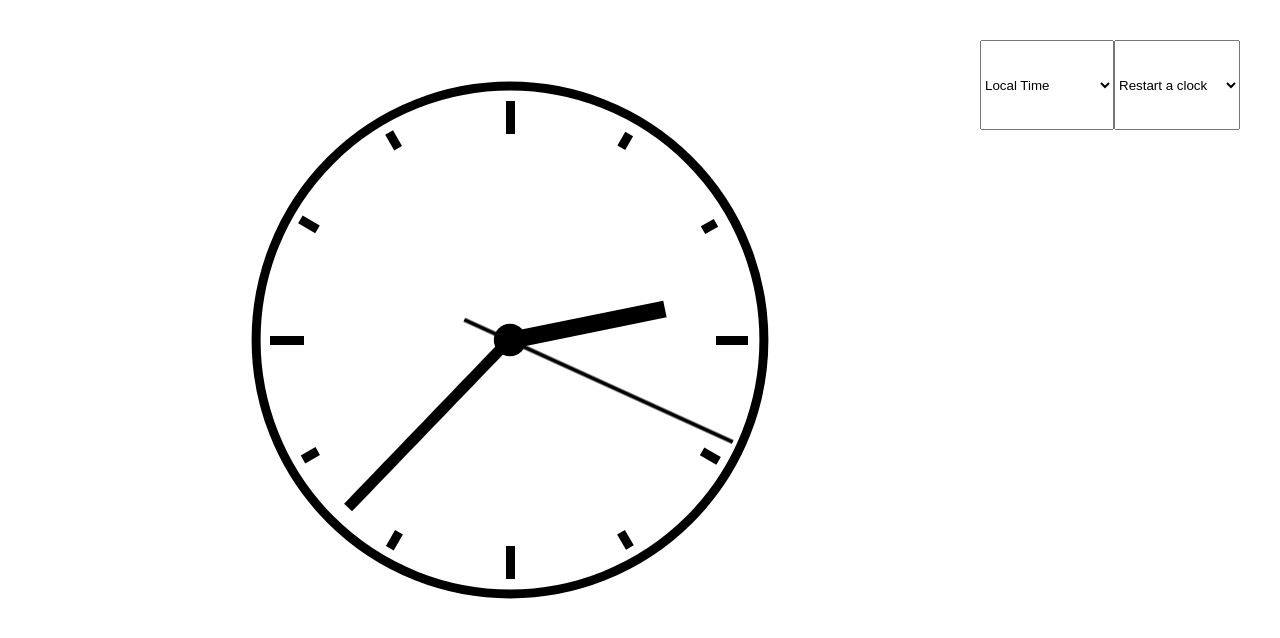
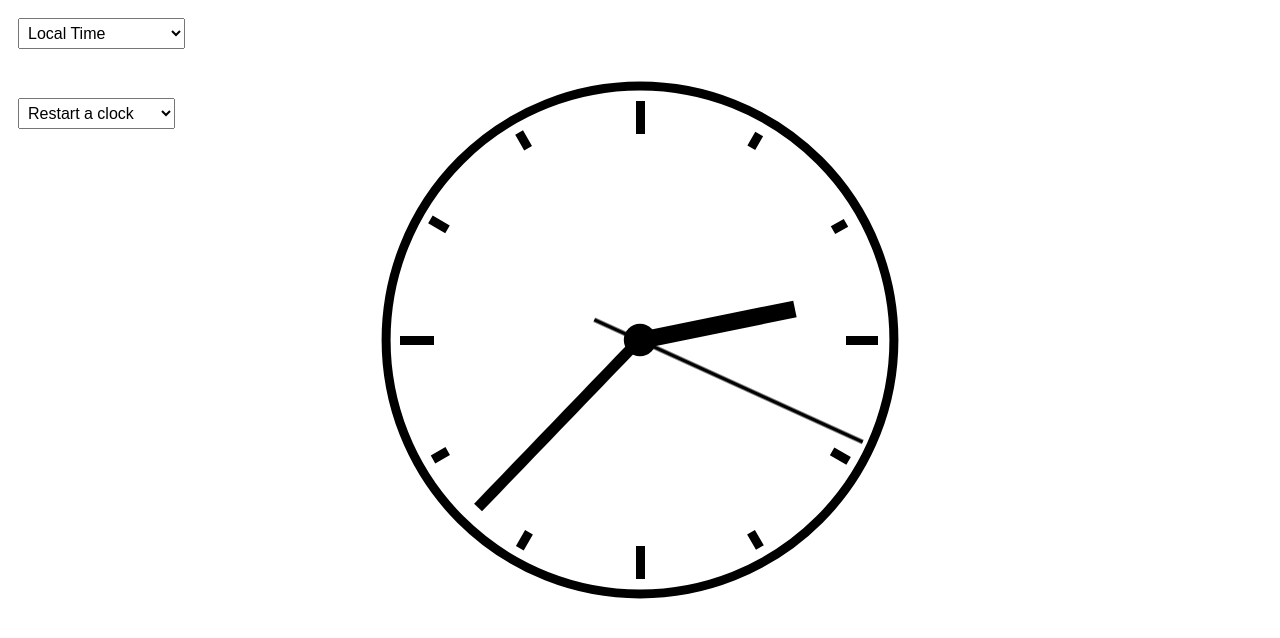
Before and after one commit to sofiiavoitkova/clock, a website: page index.html in a window 1280 px wide. Drawn offline with nearby package versions, Linux system fonts and the light colour scheme; files that its build step writes are made by us from their sources.

Commit message:
feat: update positioning and styling for select elements and clock hands

```diff
--- a/app/scss/style.scss
+++ b/app/scss/style.scss
@@ -1,14 +1,16 @@
 .main {
   display: flex;
   padding: 2em;
-  height: 90px;
+  height: auto; /* Adjust height to auto for better flexbox handling */
   justify-content: center;
-  align-items: middle;
+  align-items: center; /* Center elements horizontally */
+  position: relative;
 }
 
 .clockbox,
 #clock {
   width: 100%;
+  max-width: 600px; /* Ensure the clock has a maximum width */
 }
 
 /* Clock styles */
@@ -22,6 +24,7 @@
 .mid-circle {
   fill: #000;
 }
+
 .hour-marks {
   fill: none;
   stroke: #000;
@@ -60,5 +63,27 @@
 #minute,
 #second {
   transform-origin: 300px 300px;
-  transition: transform .5s ease-in-out;
+  transition: transform 0.5s ease-in-out;
 }
+
+select.timezone-select {
+  position: absolute;
+  top: 10px;
+  left: 10px; /* Position on the left */
+  padding: 5px;
+  font-size: 16px;
+}
+
+select.manual-control-select {
+  position: absolute;
+  top: 90px;
+  left: 10px; /* Position on the right */
+  padding: 5px;
+  font-size: 16px;
+}
+
+.hour-hand,
+.minute-hand,
+.second-hand {
+  cursor: pointer;
+}
```
